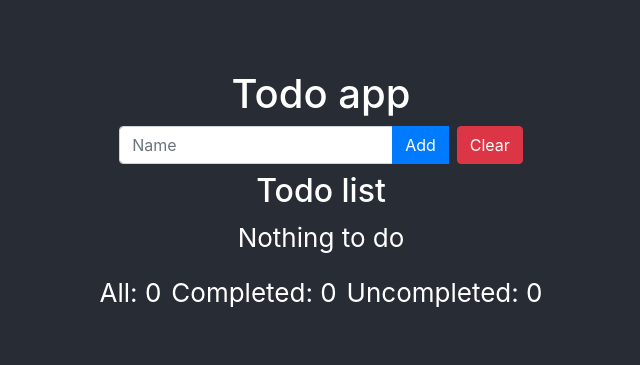
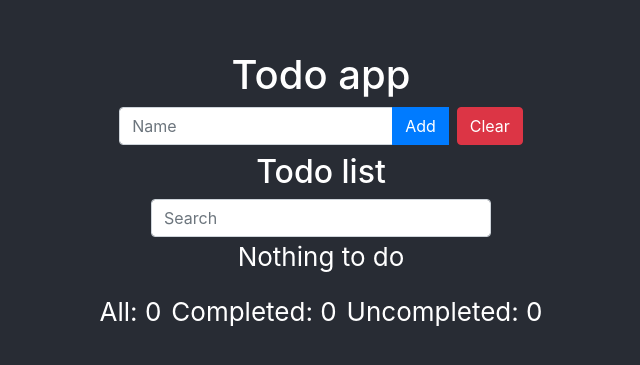
Before and after one commit to burzaszsolt/todo, a React (Create React App) app: page / in a window 1280 px wide. Shown: the part 201-566 px from the top of the page, without its empty margins (319-959 px from the left). Built offline with nearby package versions, Linux system fonts and the light colour scheme.

Commit message:
filter todos

```diff
--- a/src/components/TodoHeader.js
+++ b/src/components/TodoHeader.js
@@ -15,7 +15,7 @@ class TableHeader extends React.PureComponent {
     value: ""
   };
 
-  onChangeHandler = evt => {
+  handleChange = evt => {
     this.setState({ value: evt.target.value });
   };
 
@@ -61,7 +61,7 @@ class TableHeader extends React.PureComponent {
               className="form-control"
               type="text"
               aria-describedby="add-button-addon"
-              onChange={this.onChangeHandler}
+              onChange={this.handleChange}
               placeholder="Name"
               value={this.state.value}
             />
--- a/src/components/TodoList.js
+++ b/src/components/TodoList.js
@@ -4,6 +4,7 @@ import { toast } from "react-toastify";
 import PropTypes from "prop-types";
 import TodoItem from "./TodoItem";
 import { updateTodo } from "../actions/actionCreaters";
+import { getFilteredTodos } from "../selectors";
 
 class TodoList extends React.PureComponent {
   static propTypes = {
@@ -17,6 +18,16 @@ class TodoList extends React.PureComponent {
     updateTodo: PropTypes.func.isRequired
   };
 
+  state = {
+    term: ""
+  };
+
+  handleChange = evt => {
+    this.setState({
+      term: evt.target.value
+    });
+  };
+
   handleUpdate = id => {
     this.props.updateTodo(id);
     toast("Completed!", {
@@ -26,6 +37,7 @@ class TodoList extends React.PureComponent {
   };
 
   render() {
+    const displayedTodos = getFilteredTodos(this.props.todos, this.state.term);
     const todoListStyle = {
       marginLeft: "auto",
       marginRight: "auto"
@@ -35,8 +47,17 @@ class TodoList extends React.PureComponent {
       <div className="container mt-2">
         <h2>Todo list</h2>
         <div className="col-4" style={todoListStyle}>
-          {this.props.todos.length ? (
-            this.props.todos.map(todo => (
+          <form>
+            <input
+              className="form-control"
+              type="text"
+              onChange={this.handleChange}
+              placeholder="Search"
+              value={this.state.value}
+            />
+          </form>
+          {displayedTodos.length ? (
+            displayedTodos.map(todo => (
               <TodoItem
                 key={todo.id}
                 {...todo}
@@ -52,7 +73,7 @@ class TodoList extends React.PureComponent {
   }
 }
 
-const mapStateToProps = state => {
+const mapStateToProps = (state, props) => {
   return {
     todos: state
   };
--- a/src/reducers/todo.js
+++ b/src/reducers/todo.js
@@ -18,11 +18,9 @@ export default function reducer(state = [], action) {
           : todo
       );
     }
-
     case CLEAR_TODOS: {
       return state.filter(todo => !todo.completed);
     }
-
     default:
       return state;
   }
--- a/src/selectors.js
+++ b/src/selectors.js
@@ -11,3 +11,8 @@ export const getUncompletedTodosCount = createSelector(
     return all - completed;
   }
 );
+
+export const getSearchTerm = state => state.term;
+
+export const getFilteredTodos = (todos, term) =>
+  todos.filter(todo => todo.name.includes(term));
```
